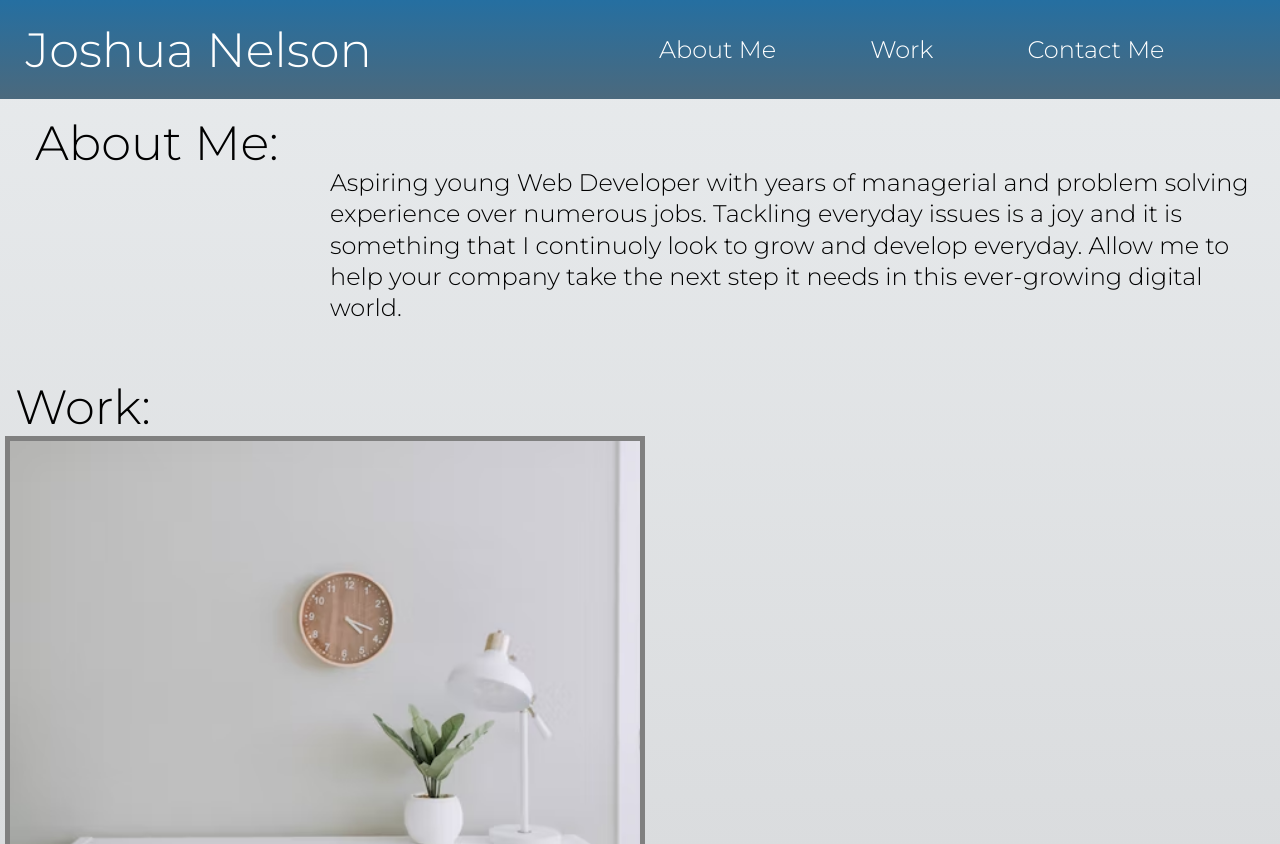
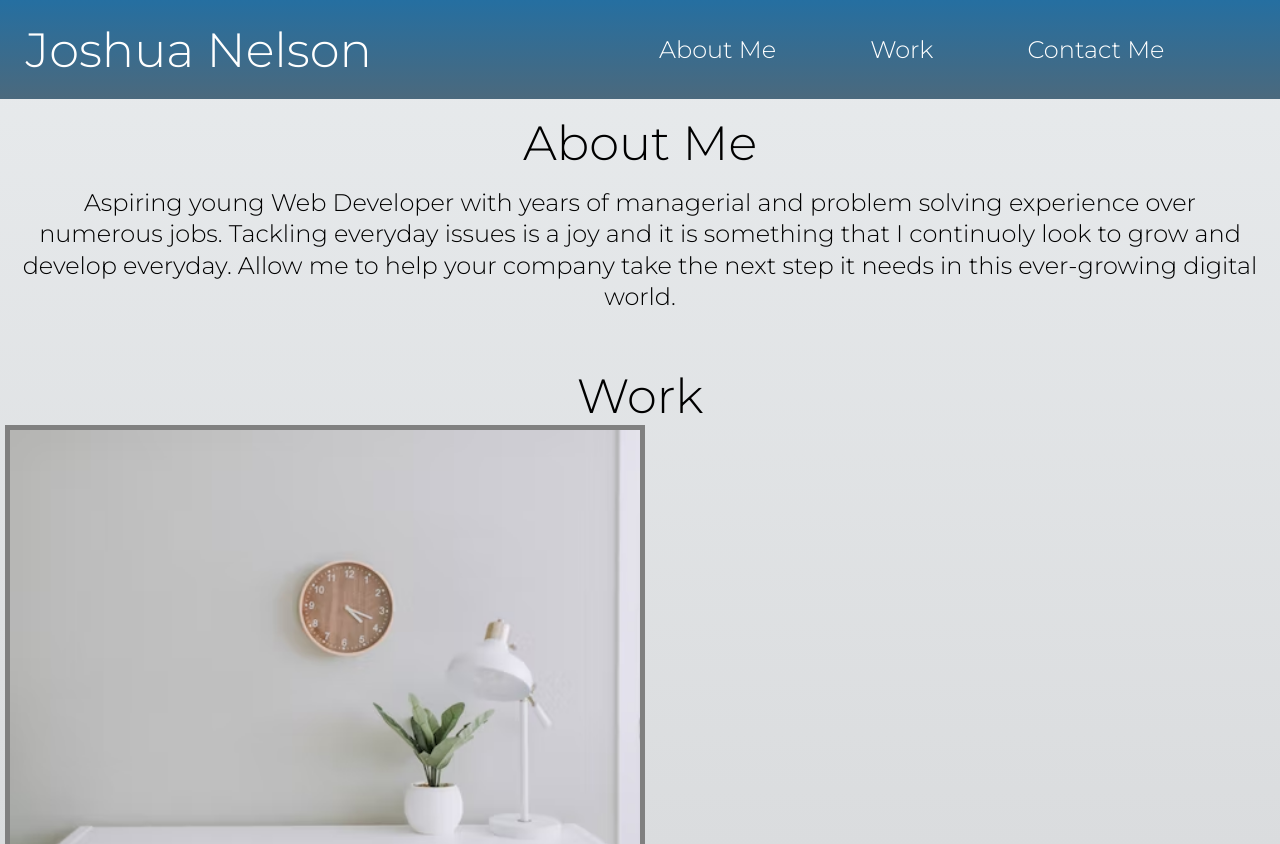
Before and after one commit to joshua-wade7/my-portfolio, a plain HTML site: page index.html in a window 1280 px wide. Shown: the top 844 px of the page. Drawn offline with Linux system fonts and the light colour scheme.

Commit message:
Made some text-alignment adjustments in the css style sheet

```diff
--- a/assets/css/style.css
+++ b/assets/css/style.css
@@ -43,7 +43,7 @@ h2 {
 }
 
 h2 {
-  padding-left: 15px;
+  text-align: center;
 }
 
 img {
@@ -65,8 +65,9 @@ img {
 }
 
 p {
+  text-align: center;
+  padding-top: 20px;
   padding-bottom: 40px;
-  padding-left: 25%;
   font-size: 1.5rem;
   line-height: 1.3;
 }
--- a/index.html
+++ b/index.html
@@ -30,7 +30,7 @@
   </body>
   <main>
     <section class="section-1">
-      <h2 id="About Me">About Me:</h2>
+      <h2 id="About Me">About Me</h2>
       <p>
         Aspiring young Web Developer with years of managerial and problem
         solving experience over numerous jobs. Tackling everyday issues is a joy
@@ -41,7 +41,7 @@
     </section>
     <section>
       <div class="container">
-        <h2 id="Work">Work:</h2>
+        <h2 id="Work">Work</h2>
         <a href="https://github.com/joshua-wade7"
           ><img
             class="img-1"
```
